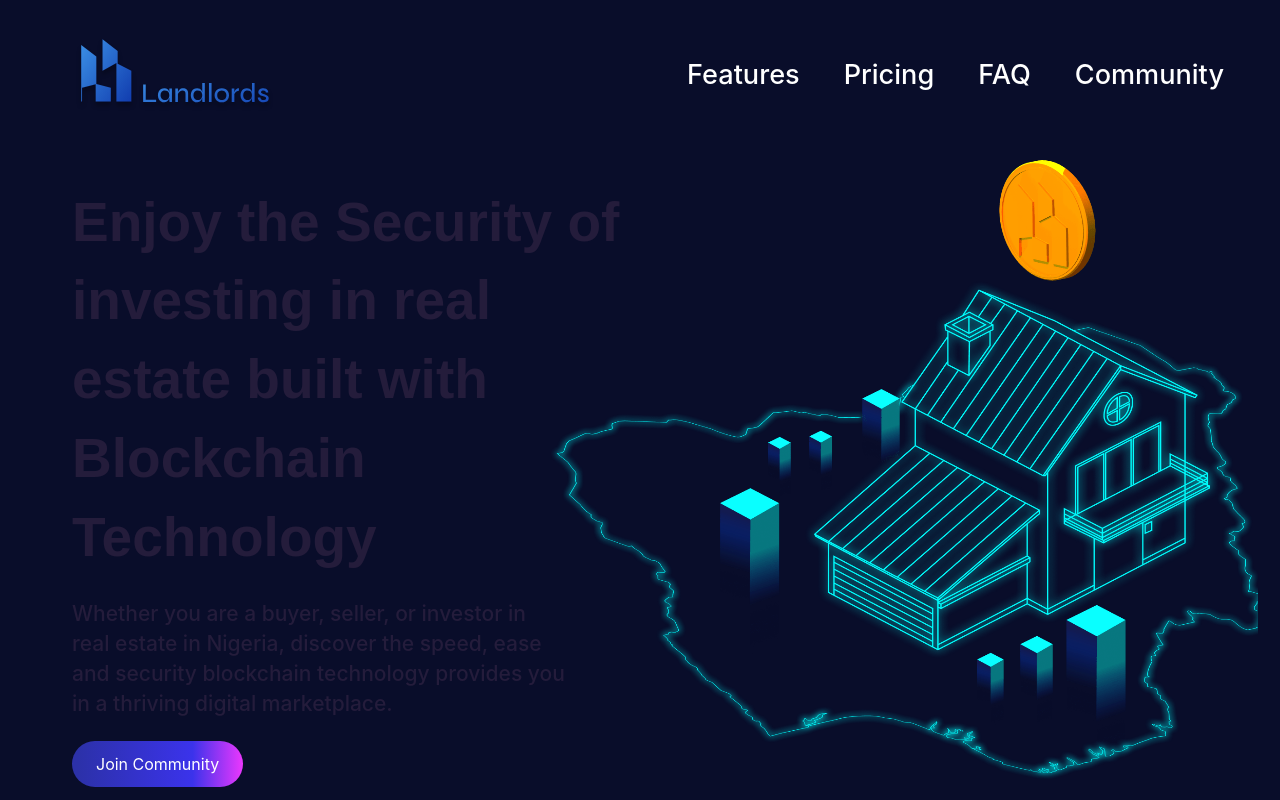
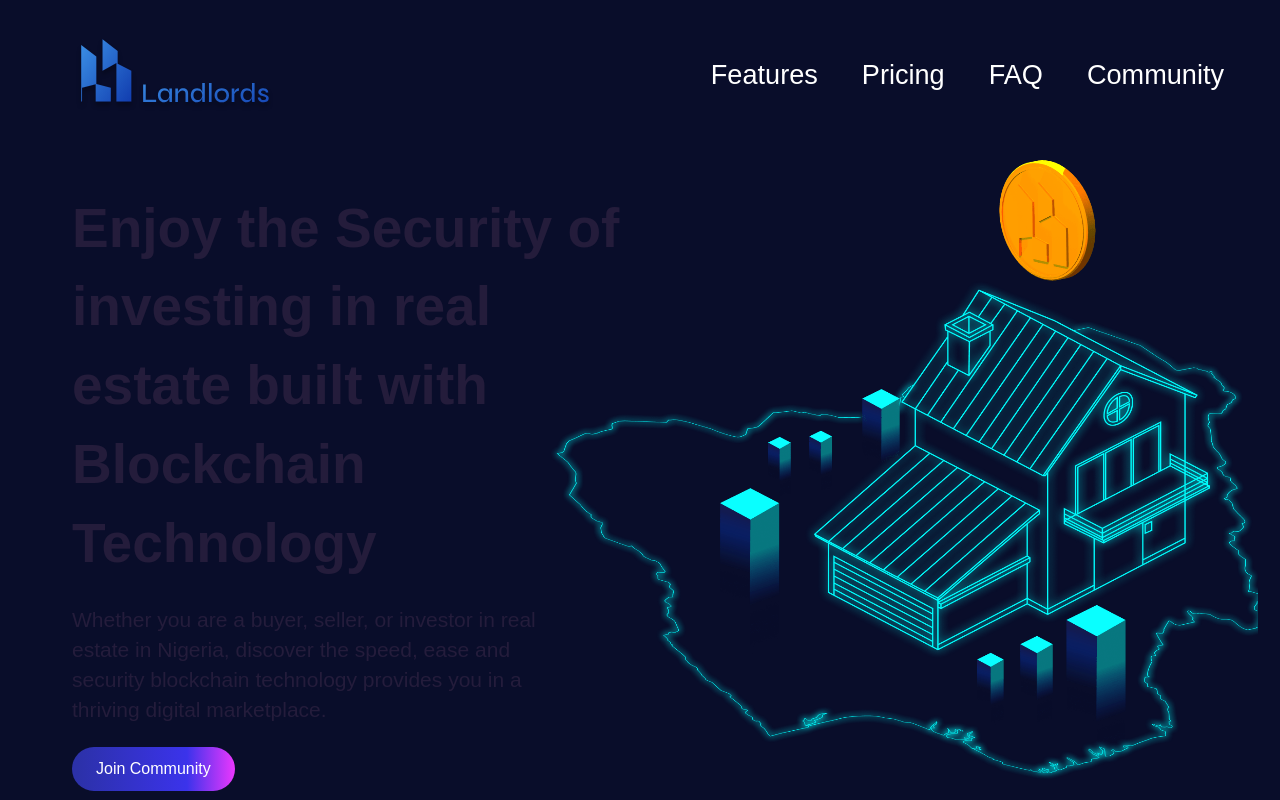
Before and after one commit to QuakeHive-Nestic/landlord, a Next.js app: page / in a window 1280 px wide. Shown: the top 800 px of the page. Built offline with nearby package versions, Linux system fonts and the light colour scheme.

Commit message:
Add styles for possibilities section

```diff
--- a/styles/globals.css
+++ b/styles/globals.css
@@ -299,7 +299,7 @@ nav {
 }
 
 body {
-  font-family: "Inter", sans-serif;
+  font-family: "Poppins", sans-serif;
   color: var(--text);
   background: linear-gradient(
     179.89deg,
@@ -400,6 +400,7 @@ header {
 
 .meet {
   /* margin-top: clamp(1rem, -0.27272731rem + 5.818182vw, 3rem); */
+  margin-top: 10px;
   grid-area: 1/1/2/2;
   max-width: 550px;
   display: grid;
@@ -407,10 +408,10 @@ header {
 }
 
 .meet h2 {
-  max-width: 90vw;
+  max-width: 100%;
 }
 .meet p {
-  max-width: 90%;
+  max-width: 100%;
   font-family: "Poppins" sans-serif;
   font-style: normal;
   font-weight: 500;
@@ -583,6 +584,28 @@ header {
   margin-top: 10px;
 }
 
+.possibilities {
+  width: 90%;
+  margin: auto;
+  display: flex;
+  flex-direction: column;
+  align-items: center;
+}
+
+.possibilities p {
+  text-align: center;
+  margin-top: 5px;
+}
+
+.possibilities a {
+  margin-top: 10px;
+}
+
+p {
+  font-family: "Poppins" sans-serif;
+  font-style: normal;
+}
+
 #cta {
   margin: auto;
 }
@@ -669,6 +692,10 @@ footer div {
     width: 100%;
   }
 
+  .meet p {
+    width: 90%;
+  }
+
   .method {
     width: 80%;
   }
@@ -682,6 +709,19 @@ footer div {
 
   .team {
     width: 80%;
+  }
+
+  .possibilities {
+    width: 60%;
+  }
+
+  .possibilities p {
+    margin-top: 20px;
+    width: 80%;
+  }
+
+  .possibilities a {
+    margin-top: 20px;
   }
 }
 
@@ -732,4 +772,8 @@ footer div {
   .connect-form {
     padding: 1.5rem;
   }
+
+  .card {
+    padding: 0;
+  }
 }
```
